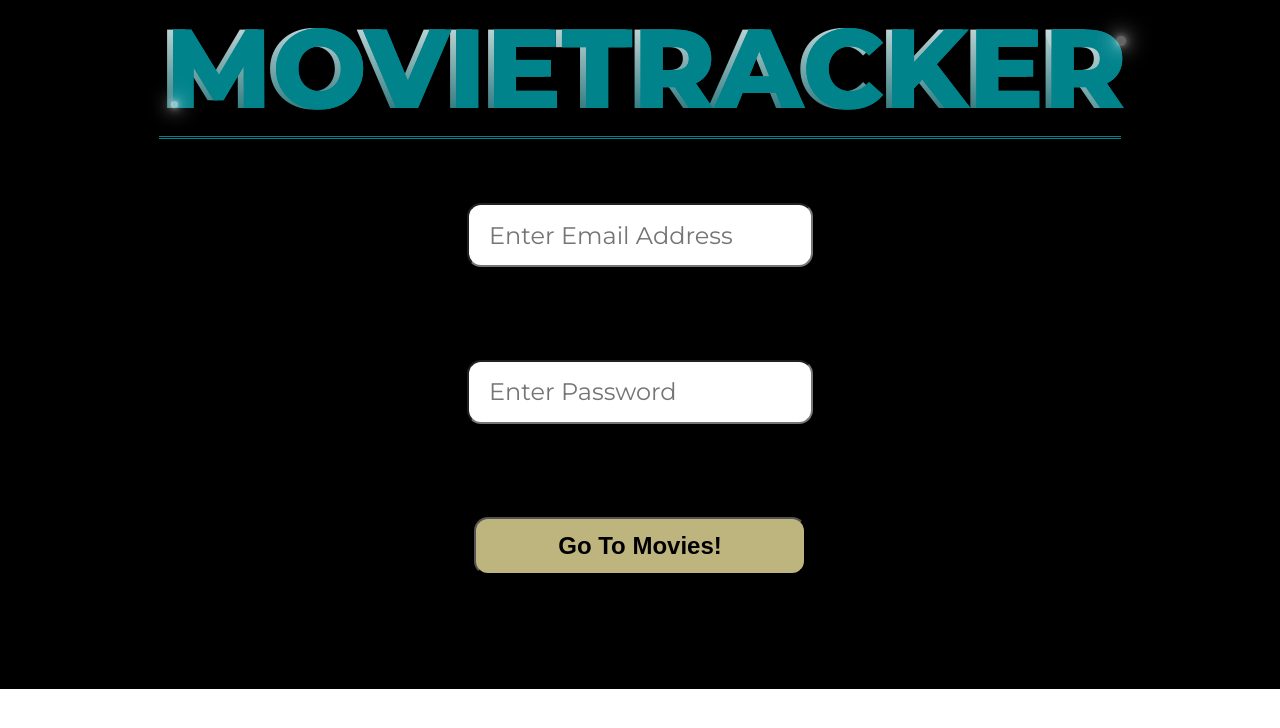
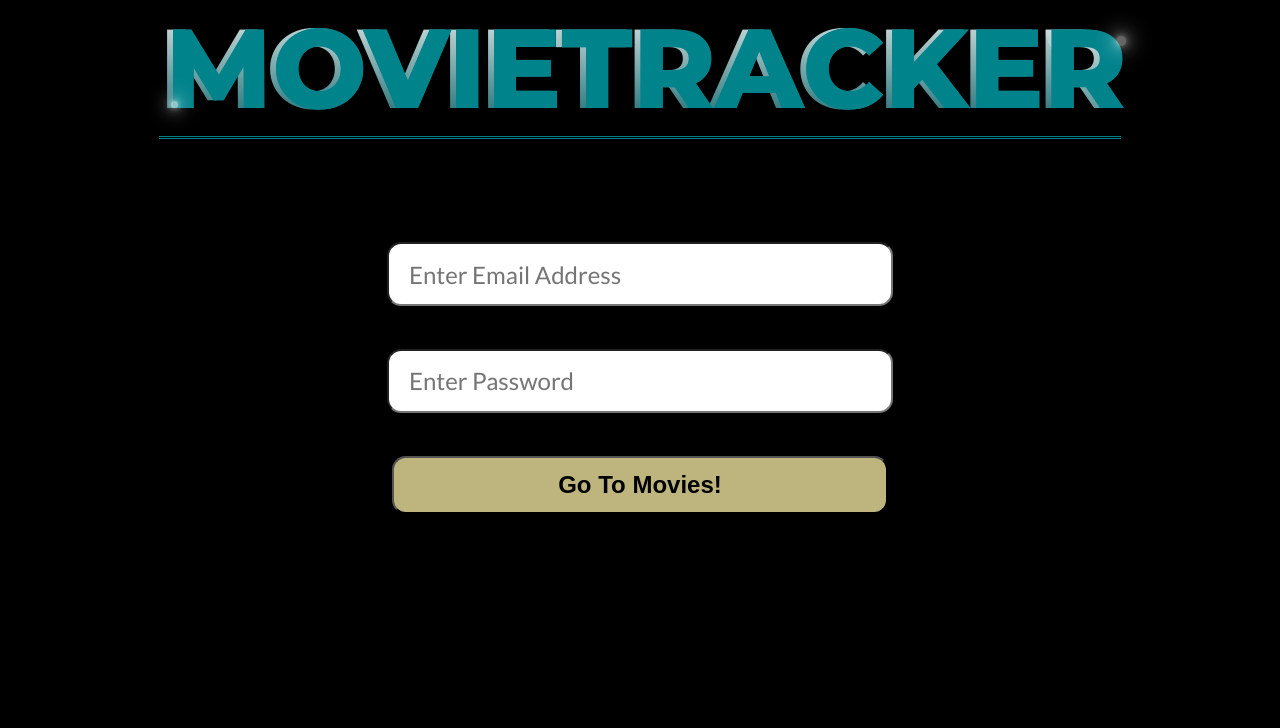
Before and after one commit to marcusp619/movietracker-frontend, a React (Create React App) app: page /login in a window 1280 px wide. Shown: the top 728 px of the page. Built offline with nearby package versions, Linux system fonts and the light colour scheme; no server answers.

Commit message:
Adjust spacing on login form

```diff
--- a/src/Containers/UserLoginForm/UserLoginForm.css
+++ b/src/Containers/UserLoginForm/UserLoginForm.css
@@ -1,27 +1,33 @@
 * {
   /*background: #000;*/
 }
+
+.form-wrapper {
+  height: 100vh;
+  background: #000;
+}
+
 form {
   display: flex;
   flex-direction: column;
-  width: 50%;
-  margin: auto;
+  width: 75%;
+  margin: 4rem auto;
   background: #000;
-  font-family: 'Montserrat', sans-serif;
+  font-family: 'Lato', sans-serif;
 }
 
 .form-input {
   height: 1.5em;
   margin-bottom: 1em;
   font-size: 1.5em;
-  font-family: 'Montserrat', sans-serif;
+  font-family: 'Lato', sans-serif;
 }
 
 .user-login-form {
   align-items: center;
   display: flex;
   flex-direction: column;
-  height: 500px;
+  height: 350px;
   justify-content: space-around;
   padding-bottom: 50px;
 }
@@ -30,7 +36,7 @@ form {
 .user-password-login,
 .login-button {
   border-radius: 14px;
-  font-size: 1.5rem;
+  font-size: 1.5em;
 }
 
 .user-email-login {
--- a/src/Containers/UserLoginForm/UserLoginForm.js
+++ b/src/Containers/UserLoginForm/UserLoginForm.js
@@ -27,6 +27,7 @@ class UserLoginForm extends Component {
   render() {
     const {email, value} = this.state;
     return (
+      <div className="form-wrapper">
         <form className="user-login-form" onSubmit={this.handleSubmit}>
           <input
             className="form-input user-email-login"
@@ -45,6 +46,7 @@ class UserLoginForm extends Component {
           />
           <button className="login-button">Go To Movies!</button>
         </form>
+      </div>
     );
   }
 }
```
Lines whose indentation alone changed are shown as unchanged.
